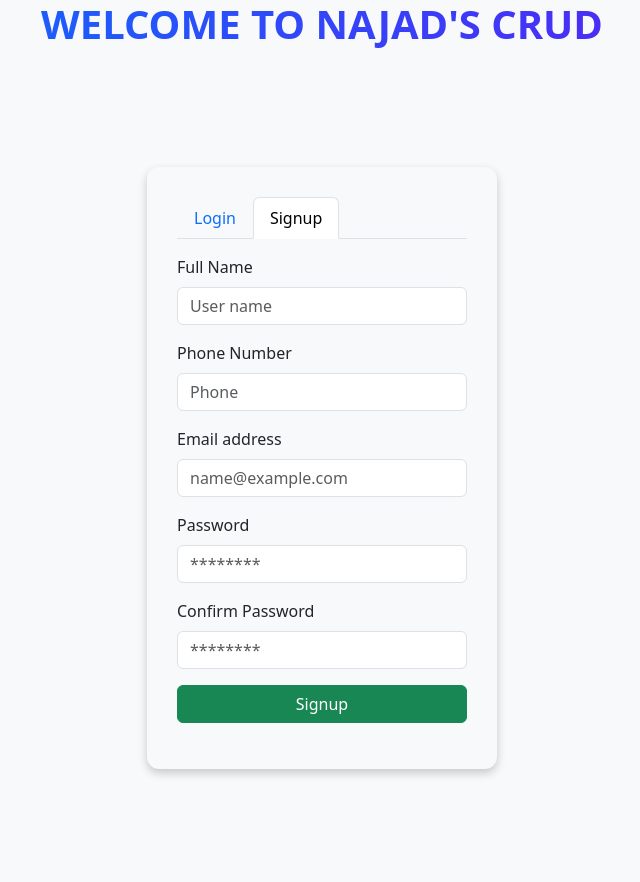
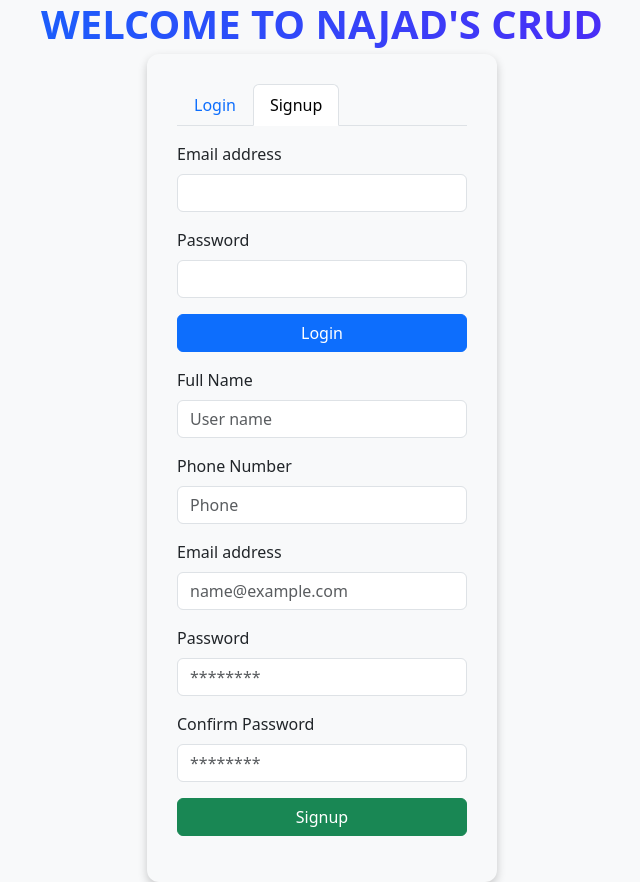
Before and after one commit to najadsayshi/simple_crud_notes, a Flask app: page / in a window 1280 px wide, after a click on "Signup". Shown: the whole page, without its empty margins (318-958 px from the left). Before the commit the page ends 776 px from the top, so only its background shows below. Run offline with Flask 3, Linux system fonts and the light colour scheme.

Commit message:
changes to login form

```diff
--- a/backend/templates/homepage.html
+++ b/backend/templates/homepage.html
@@ -46,19 +46,18 @@
       <div class="tab-content">
 
         <!-- Login -->
-        <div class="tab-pane fade show active" id="login" role="tabpanel">
-          <form>
+        <form action="http://127.0.0.1:5000/login" method="POST">
           <div class="mb-3">
             <label class="form-label">Email address</label>
-              <input type="email" class="form-control">
+            <input type="email" class="form-control" name="email" required>
           </div>
           <div class="mb-3">
             <label class="form-label">Password</label>
-              <input type="password" class="form-control">
+            <input type="password" class="form-control" name="password" required>
           </div>
-            <button class="btn btn-primary w-100">Login</button>
+          <button type="submit" class="btn btn-primary w-100">Login</button>
         </form>
-        </div>
+
 
         <!-- Signup -->
         <div class="tab-pane fade" id="signup" role="tabpanel">
```
Lines whose indentation alone changed are shown as unchanged.
